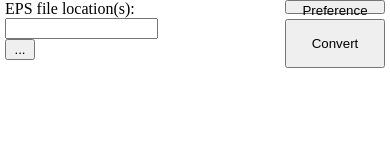
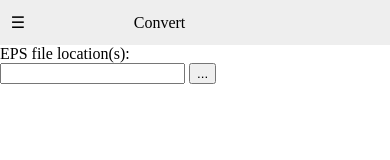
Before and after one commit to ricwtk/eps2pdf, a plain HTML site: page index.html in a window 390 px wide. Drawn offline with Linux system fonts and the light colour scheme.

Commit message:
rework ui to include hamburger/slide-out drawer

```diff
--- a/background.js
+++ b/background.js
@@ -2,10 +2,10 @@ chrome.app.runtime.onLaunched.addListener(function() {
   chrome.app.window.create('index.html', {
 	  bounds: {
 		  width: 300,
-		  height: 70
+		  height: 500
 	  },
 	  minWidth: 300,
-	  minHeight: 70,
+	  minHeight: 500,
 	  maxWidth: 300
   });
 });
--- a/index.html
+++ b/index.html
@@ -2,44 +2,45 @@
 <html>
   <head>
 	  <style>
-	  	#filelocation {
-			position: fixed;
-			top: 0px;
-			left: 5px;
-			width: 185px;
-	  	}
-		input#filename {
-			width: 145px;
+	    body {
+			margin: 0;
+	    }
+	  	#buttons {
+			padding-top: 10px;
+			padding-bottom: 10px;
+		  	left: 0px;
+		 	top: 0px;
+			width: 100%;
+			background-color: #eeeeee;
 		}
-		button#browse {
+		table {
+			width: 285px;
+			text-align: center;
+			padding: 0;
+			margin: 0;
+		}
+		#menu {
 			width: 30px;
+			text-align: center;
 		}
-	  	#buttons {
-		  position: fixed;
-		  right: 5px;
-		  top: 0px;
-		  width: 100px;
-		  height: 70px;
-	  	}
-		button#pref, button#convert{
-			width: 100px;
-		}
-		button#convert{
-			height: 49px;
-		}
-		button#pref{
-			height: 14px;
+		#separator {
+			width: 5px;
 		}
 	  </style>
   </head>
   <body>
+  	<div id="buttons">
+		<table>
+			<tr>
+				<td id="menu">&#9776;</td>
+				<td id="convert">Convert</td>
+			</tr>
+		</table>
+  	</div>
     <div id="filelocation">
 		EPS file location(s):<br>
 		<input type="text" id="filename"> <button id="browse">...</button>
 	</div>
-	<div id="buttons">
-		<button id="pref">Preference</button> <br>
-		<button id="convert">Convert</button>
-	</div>
+
   </body>
 </html>
```
